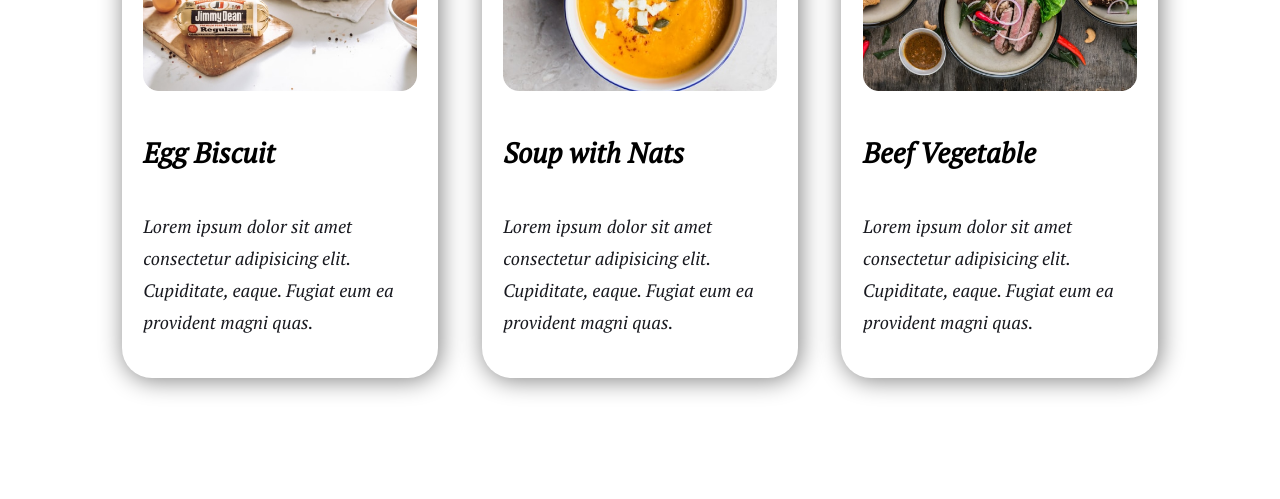
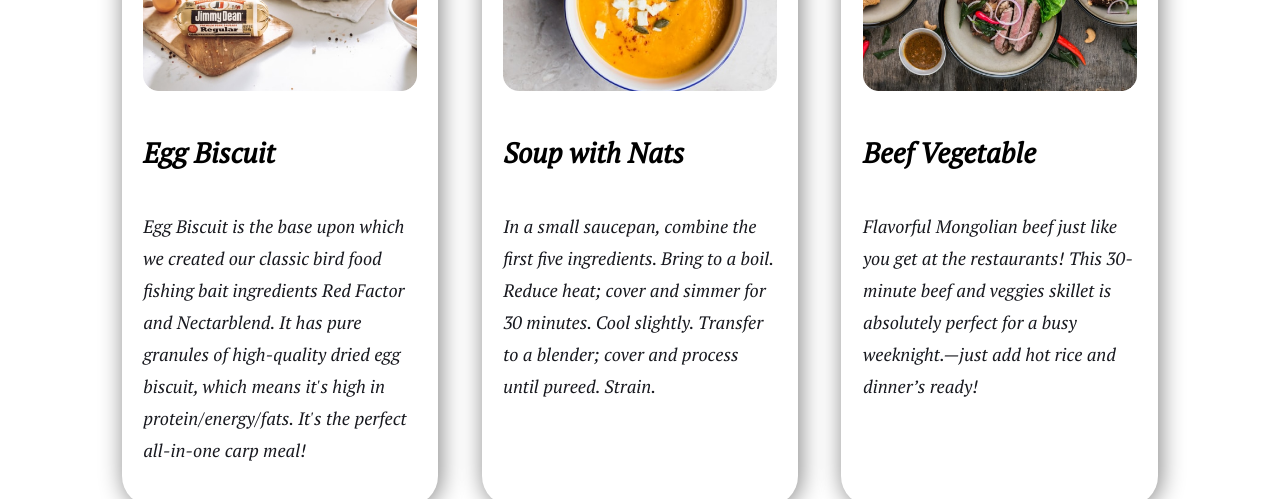
Before and after one commit to tarikul-tareef/Food-Cafe, a plain HTML site: page index.html in a window 1280 px wide. Shown: the part 1740-2239 px from the top of the page. Drawn offline with Linux system fonts and the light colour scheme.

Commit message:
finished and final

```diff
--- a/index.html
+++ b/index.html
@@ -52,17 +52,17 @@
         <div class="recipie-item-width">
           <img src="images/food/Project Cover.jpg" alt="">
           <h4>Egg Biscuit</h4>
-          <p class="font-resize">Lorem ipsum dolor sit amet consectetur adipisicing elit. Cupiditate, eaque. Fugiat eum ea provident magni quas.</p>
+          <p class="font-resize">Egg Biscuit is the base upon which we created our classic bird food fishing bait ingredients Red Factor and Nectarblend. It has pure granules of high-quality dried egg biscuit, which means it's high in protein/energy/fats. It's the perfect all-in-one carp meal!</p>
         </div >
         <div class="recipie-item-width">
           <img src="images/food/Project Cover.png" alt="">
           <h4>Soup with Nats</h4>
-          <p class="font-resize">Lorem ipsum dolor sit amet consectetur adipisicing elit. Cupiditate, eaque. Fugiat eum ea provident magni quas. </p>
+          <p class="font-resize">In a small saucepan, combine the first five ingredients. Bring to a boil. Reduce heat; cover and simmer for 30 minutes. Cool slightly. Transfer to a blender; cover and process until pureed. Strain. </p>
         </div>
         <div class="recipie-item-width">
           <img src="images/food/Project Cover1.jpg" alt="">
-          <h4>Beef Vegetable </h4>
-          <p class="font-resize">Lorem ipsum dolor sit amet consectetur adipisicing elit. Cupiditate, eaque. Fugiat eum ea provident magni quas.</p>
+          <h4>Beef Vegetable</h4>
+          <p class="font-resize">Flavorful Mongolian beef just like you get at the restaurants! This 30-minute beef and veggies skillet is absolutely perfect for a busy weeknight.—just add hot rice and dinner’s ready!</p>
         </div>
       </section>
       <footer>
```
